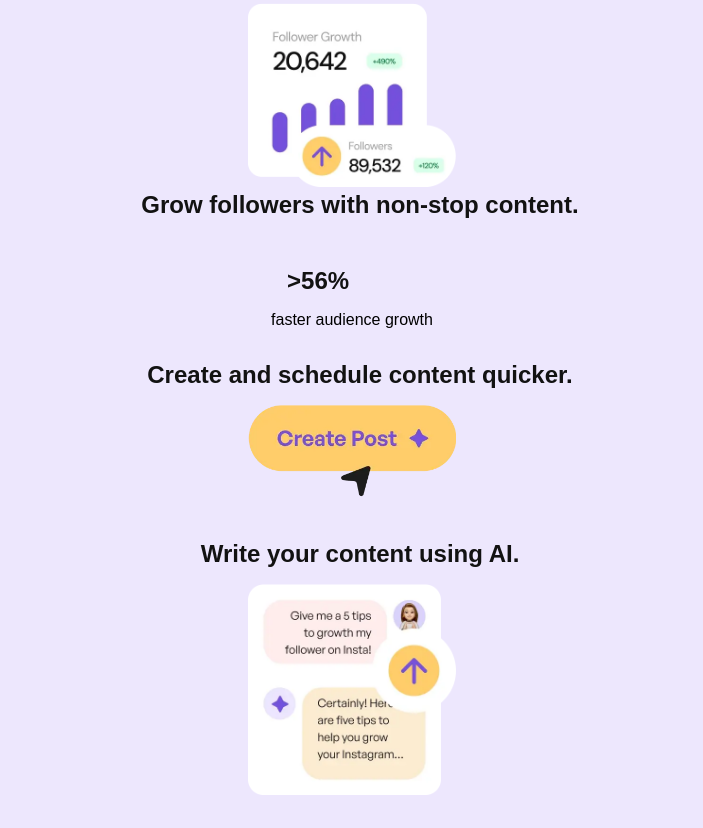
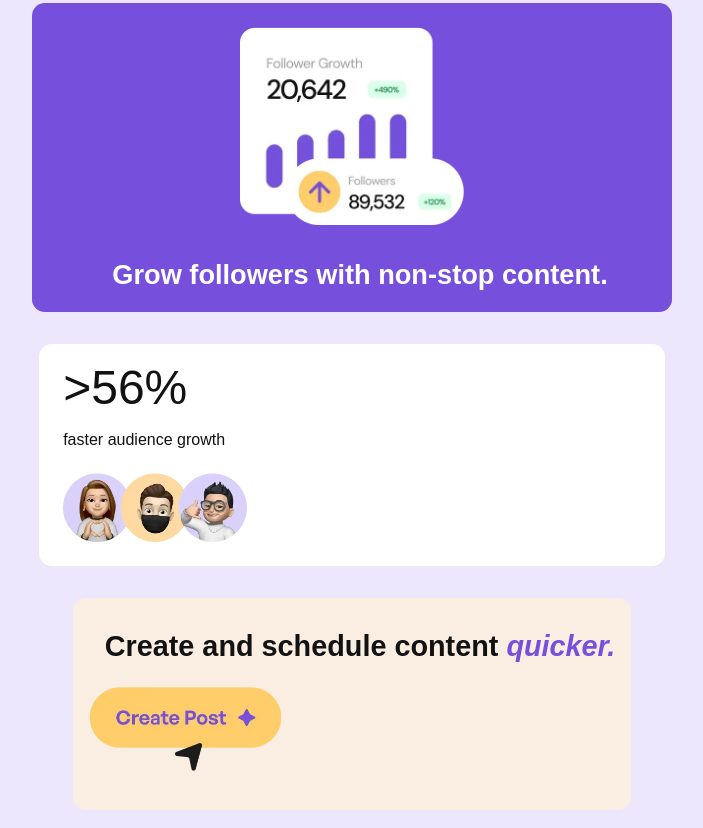
Before and after one commit to bigboyemma20/bento-grid-main, a plain HTML site: page index.html in a window 1280 px wide. Shown: the part 1164-1992 px from the top of the page, without its empty margins (288-991 px from the left). Drawn offline with Linux system fonts and the light colour scheme.

Commit message:
css updated

```diff
--- a/index.html
+++ b/index.html
@@ -46,10 +46,11 @@
     <section class="card-6">
       <h2>>56%</h2>
       <p>faster audience growth</p>
+      <img src="./assets/images/illustration-audience-growth.webp" alt="audience illustrtaion" class="avatars">
     </section>
 
     <section class="card-7">
-      <h2>Create and schedule content quicker.</h2>
+      <h2>Create and schedule content <em>quicker.</em></h2>
       <img src="./assets/images/illustration-create-post.webp" alt="Create post" class="create-post">
     </section>
 
--- a/styles.css
+++ b/styles.css
@@ -35,10 +35,6 @@
         gap: 2rem;
 
     }
-
-img{
-    width:13rem
-}
 
     span{
         color: Var(--Yellow-500);
@@ -95,6 +91,7 @@ h2{
 
     .calendar{
         margin-inline-start: 1rem;
+        width:13rem
 
     }
 
@@ -113,17 +110,99 @@ h2{
         font-size: 1.1rem;
     }
 
-    .card-1, .card-2,
-    .card-3, .card-4,
-    .card-5, .card-6,
-    .card-7, .card-8{
-/*         max-width: 400px; */
-         margin:0 1rem;
-         border-radius: .8rem;
-         text-align: center;
+    .card-5{
+        background-color: Var(--Purple-500);
+        padding-block-start: 1.5rem;
+        padding-block-end: 0.5rem;
+    }
 
+    .growth-chart{
+        width:14rem;
+       padding-block-end: 2rem;
+    }
+
+    .card-5 h2{
+        color: Var(--White);
+        padding-inline: 4rem;
+        text-align: center;
+        font-size: 1.7rem;
+        line-height: 1
+    }
+
+    .card-6{
+        display: flex;
+        flex-direction: column;
+        background-color: Var(--White);
+        width: 90%;
+        }
+
+    .card-6 h2{
+        font-size: 3rem;
+        font-weight: 500;
+        text-align-last: left;
+        padding-block-start: 1rem;
+        padding-inline-start: 0.5rem;
+    }
+
+    .card-6 p{
+        text-align: left;
+        padding-inline-start: 1.5rem;
+        color: Var(--Black);
 
     }
 
-    .attribution { font-size: 11px; text-align: center; }
+      .avatars{
+        padding-inline-start: 1.5rem;
+        padding-block: 1.5rem;
+        width: 13rem;
+    }
+
+    .card-7{
+        display: flex;
+        flex-direction: column;
+        background-color: Var(--Yellow-100);
+        padding-block: 2rem;
+        padding-inline: 1rem;
+    }
+
+    .card-7 h2{
+            font-size: 1.8rem;
+    }
+
+    .create-post{
+        width:12rem;
+        padding-block-start: .5rem;
+    }
+
+    em{
+        color: var(--Purple-500);
+    }
+
+.card-8{
+    background-color: var(--Yellow-500);
+    display: flex;
+    flex-direction: column;
+    padding-block: 1.5rem;
+  }
+
+.card-8 h2{
+    padding-inline-start: 1rem;
+    font-size: 1.8rem;
+}
+
+.ai-content{
+    padding-inline-start: 2rem;
+    width: 75%;
+}
+
+   section{
+         margin:0 1rem;
+         border-radius: 0.8rem;
+         text-align: center;
+     }
+
+    .attribution {
+        font-size: 11px;
+        text-align: center;
+}
     .attribution a { color: hsl(228, 45%, 44%); }
```
